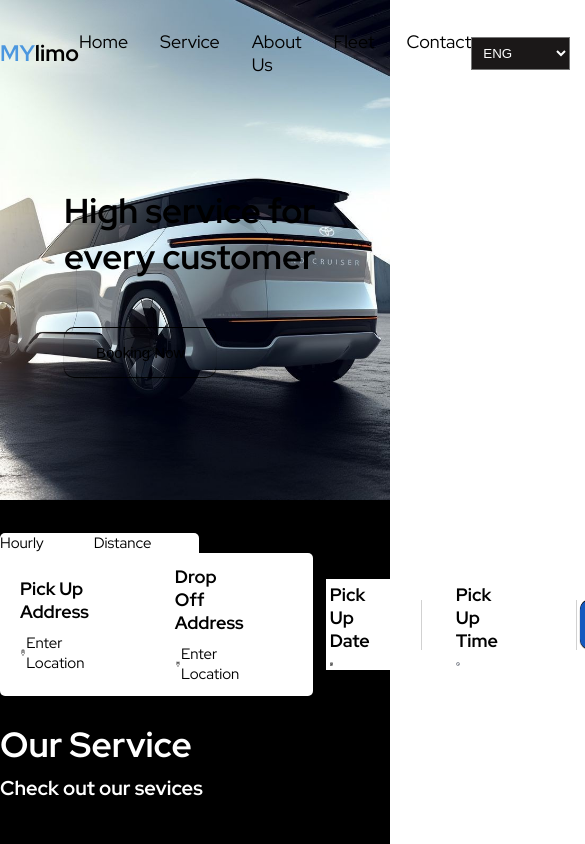
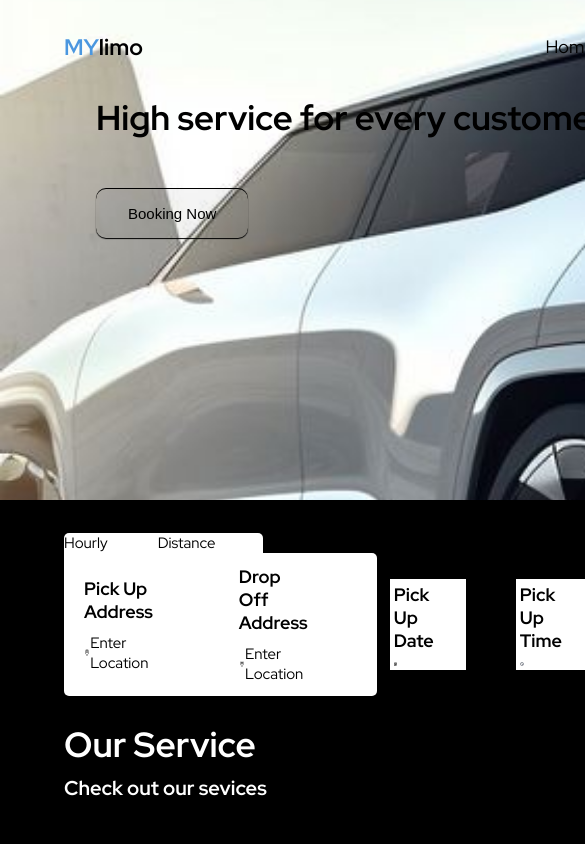
Before and after one commit to Nwakasi-Osita/mylimo, a Next.js app: page / in a window 390 px wide. Shown: the top 844 px of the page, 585 px wide, since content can reach past the window. Built offline with nearby package versions, Linux system fonts and the light colour scheme.

Commit message:
fixed mobile responsiveness

```diff
--- a/src/Components/Container/Container.module.css
+++ b/src/Components/Container/Container.module.css
@@ -1,4 +1,5 @@
 .container {
   max-width: 1400px;
+  width: 100%;
   margin: auto;
 }
--- a/src/Components/Container/Container.module.scss
+++ b/src/Components/Container/Container.module.scss
@@ -1,5 +1,6 @@
 .container {
   max-width: 1400px;
+  width: 100%;
   margin: auto;
   // padding: 0px 1rem;
 }
--- a/src/Components/Footer/Footer.jsx
+++ b/src/Components/Footer/Footer.jsx
@@ -151,8 +151,8 @@ export default function FooterPage() {
           </div>
         </Container>
         <Container className={styles.copyRight}>
-          &copy; MyLimo Limousine Service - All Rights Reserved|Legal
-          Notice|Pricacy Policy{" "}
+          &copy; MyLimo Limousine Service - All Rights Reserved|Legal Notice |
+          Pricacy Policy{" "}
         </Container>
       </div>
     </>
--- a/src/Components/HomePage/HomePage.module.css
+++ b/src/Components/HomePage/HomePage.module.css
@@ -17,8 +17,6 @@
   justify-content: center;
   align-items: center;
   padding: 2rem 2rem;
-  margin: 5rem 2rem;
-  max-width: 400px;
 }
 .description .HomePageHeader {
   font-size: 23px;
--- a/src/Components/HomePage/HomePage.module.scss
+++ b/src/Components/HomePage/HomePage.module.scss
@@ -16,8 +16,8 @@
   justify-content: center;
   align-items: center;
   padding: 2rem 2rem;
-  margin: 5rem 2rem;
-  max-width: 400px;
+  // margin: 5rem 2rem;
+  // max-width: 400px;
 
   .HomePageHeader {
     font-size: 23px;
@@ -54,12 +54,9 @@
   background-color: #fff;
   align-items: center;
   border-radius: 5px;
-
   border-bottom-left-radius: 0;
   border-bottom-right-radius: 0;
-
   gap: 50px;
-
   padding: 0;
   padding-right: 3rem;
 
@@ -85,7 +82,6 @@
   ul.dropDown {
     width: 72%;
     position: absolute;
-    // top: ;
     z-index: 999;
     display: flex;
     background-color: #fff;
@@ -93,14 +89,11 @@
     padding-inline-start: 0;
     border-radius: 5px;
     border-top-left-radius: 0;
-
     padding: 0.5rem 1rem;
 
     li {
       padding: 0.25rem;
-
       padding-right: 2rem;
-
       background-color: #fff;
       align-items: center;
       display: flex;
--- a/src/styles/Home.module.css
+++ b/src/styles/Home.module.css
@@ -1,4 +1,4 @@
-/* .main {
+/* /* .main {
   display: flex;
   flex-direction: column;
   justify-content: space-between;
--- a/src/styles/globals.css
+++ b/src/styles/globals.css
@@ -1,5 +1,5 @@
 @import url("https://fonts.googleapis.com/css2?family=Montserrat:ital,wght@0,100..900;1,100..900&family=Red+Hat+Display:ital,wght@0,300..900;1,300..900&family=Roboto:ital,wght@0,100;0,300;0,400;0,500;0,700;0,900;1,100;1,300;1,400;1,500;1,700;1,900&display=swap");
-
+/*
 /* :root {
   --max-width: 1100px;
   --border-radius: 12px;
@@ -74,19 +74,37 @@
     --card-border-rgb: 200, 200, 200;
   }
 }
+
 */
 * {
   /* box-sizing: border-box; */
   padding: 0;
   margin: 0;
 }
-
+/*
 html,
 body {
-  /* max-width: 100vw;
-  overflow-x: hidden; */
+  max-width: 100vw;
+  overflow-x: hidden;
+  width: 100%;
+} */
+
+.html,
+body {
+  max-width: 100vw;
+  overflow-x: hidden;
+  width: 100%;
   font-family: "Red Hat Display", sans-serif;
-  font-optical-sizing: auto;
+  display: flex;
+  flex-direction: row;
+}
+
+@media screen and (min-width: 768px) {
+  .html,
+  body {
+    display: block;
+    /* flex-direction: colurmn; */
+  }
 }
 
 /* body {
```
